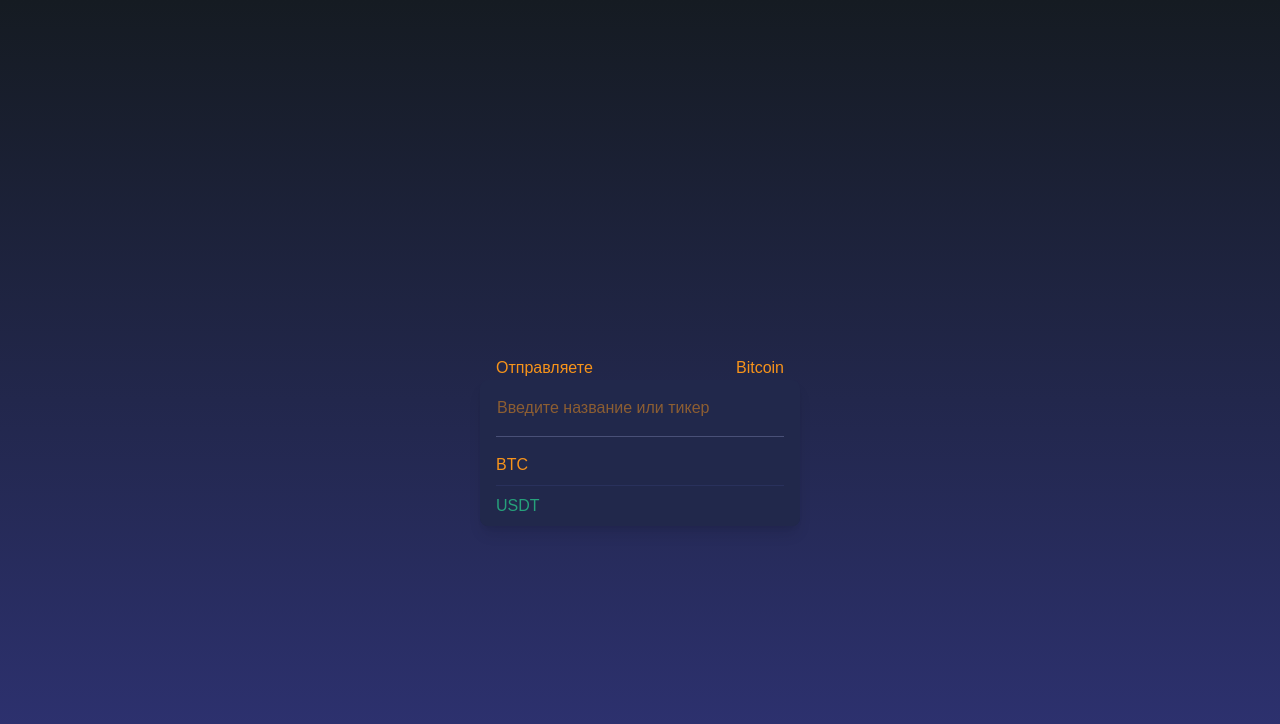
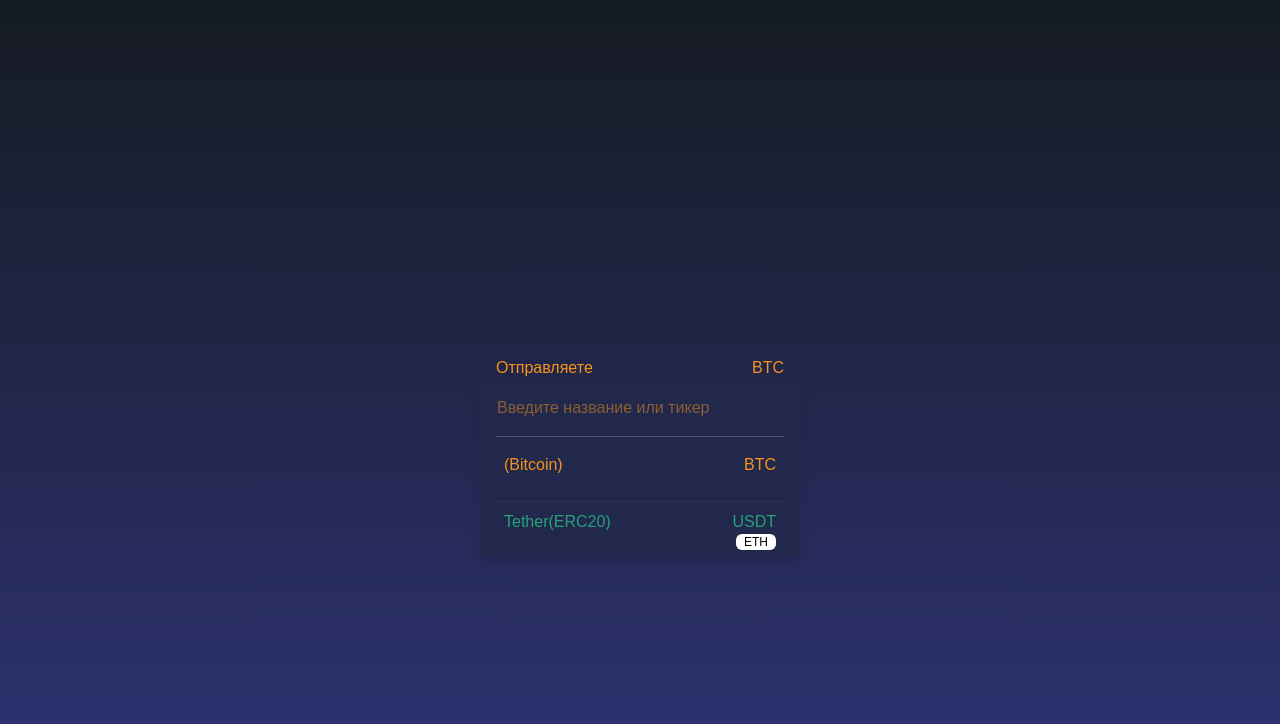
Before and after one commit to IvanGaevskiy/crypto-app, a React (Vite) app in the folder react/: page / in a window 1280 px wide. Both pictures are taken after a click on the button "BTC". Shown: the top 724 px of the page. Built offline with nearby package versions, Linux system fonts and the light colour scheme.

Commit message:
fix constants, add network

```diff
--- a/react/src/components/CurrencyPopover.tsx
+++ b/react/src/components/CurrencyPopover.tsx
@@ -8,20 +8,20 @@
 import { Input } from './Input'
 
 type CurrencyPopoverProps = {
-  selectedOptionValue: string
+  selectedOptionCurrency: string
   setSelectedOption: (value: CurrencyOption) => void
 }
 
 export const CurrencyPopover = ({
-  selectedOptionValue,
+  selectedOptionCurrency,
   setSelectedOption
 }: CurrencyPopoverProps) => {
   const [inputValue, setInputValue] = useState<string>('')
 
-  const { twText, title } =
-    CURRENCY_OPTIONS.find((option) => option.value === selectedOptionValue) || {}
+  const { twText, currency } =
+    CURRENCY_OPTIONS.find((option) => option.currency === selectedOptionCurrency) || {}
   const displayedOptions = CURRENCY_OPTIONS.filter((option) =>
-    option.title.toLowerCase().includes(inputValue.toLowerCase())
+    option.currency.toLowerCase().includes(inputValue.toLowerCase())
   )
 
   const isLastOption = (array: CurrencyOption[], option: CurrencyOption) => {
@@ -31,20 +31,20 @@
 
   const handleChange = (e: React.ChangeEvent<HTMLInputElement>) => {
     const value = e.target.value
-    setInputValue(value === '' ? '0.0000' : value)
+    setInputValue(value)
   }
 
   return (
     <Popover>
       <PopoverButton
         className={clsx(
-          'absolute top-1/2 right-2 flex h-8',
+          'absolute top-1/2 right-2 flex h-8 focus:outline-none',
           '-translate-y-1 cursor-pointer items-end justify-center',
           'rounded-lg px-3 py-2 text-2xl leading-5 hover:opacity-90',
           twText
         )}
       >
-        {title}
+        {currency}
       </PopoverButton>
       <PopoverPanel
         className={clsx(
@@ -64,9 +64,9 @@
           {displayedOptions.map((option) => (
             <div>
               <PopoverButton
-                key={option.value}
+                key={option.currency}
                 className={clsx(
-                  'w-full cursor-pointer bg-[#21284b] p-2 px-4 text-left hover:bg-[#29315c]',
+                  'w-full cursor-pointer bg-[#21284b] p-2 hover:bg-[#29315c]',
                   option.twText,
                   isLastOption(displayedOptions, option) ? 'rounded-b-lg' : ''
                 )}
@@ -74,7 +74,21 @@
                   setSelectedOption(option)
                 }}
               >
-                {option.title}
+                <div className="flex justify-between px-4">
+                  <div>{`${option.issuer || ''}(${option.blockchain})`}</div>
+                  <div className="flex flex-col">
+                    <div>{option.currency}</div>
+                    <div
+                      className={clsx(
+                        `ml-auto inline-block h-4 rounded-md px-2 text-xs`,
+                        option.twBgIssuer,
+                        option.twTextIssuer
+                      )}
+                    >
+                      {option.network}
+                    </div>
+                  </div>
+                </div>
               </PopoverButton>
               <div
                 className={clsx(
--- a/react/src/constants.tsx
+++ b/react/src/constants.tsx
@@ -1,29 +1,34 @@
 export type CurrencyOption = {
-  title: string
-  value: string
-  name: string
+  currency: string
+  blockchain: string
+  network?: string
+  issuer?: string
+  twBgIssuer?: string
+  twTextIssuer?: string
+  svg: string
   twText: string
-  twBg: string
   twBorder: string
   twFocusBorder: string
 }
 
 export const CURRENCY_OPTIONS: CurrencyOption[] = [
   {
-    title: 'BTC',
-    value: 'btc',
-    name: 'Bitcoin',
+    currency: 'BTC',
+    svg: 'bitcoin.svg',
+    blockchain: 'Bitcoin',
     twText: 'text-[#f7931a]',
-    twBg: 'bg-[#f7931a]',
     twBorder: 'border-[#f7931a]',
     twFocusBorder: 'focus:border-[#f7931a]'
   },
   {
-    title: 'USDT',
-    value: 'usdt',
-    name: 'Tether (ERC20)',
+    currency: 'USDT',
+    blockchain: 'ERC20',
+    network: 'ETH',
+    issuer: 'Tether',
+    twBgIssuer: 'bg-white',
+    twTextIssuer: 'text-black',
+    svg: 'tether.svg',
     twText: 'text-[#26a17b]',
-    twBg: 'bg-[#26a17b]',
     twBorder: 'border-[#26a17b]',
     twFocusBorder: 'focus:border-[#26a17b]'
   }
--- a/react/src/pages/exchange/ExchangePage.tsx
+++ b/react/src/pages/exchange/ExchangePage.tsx
@@ -10,7 +10,7 @@
   // const [selectedOption2, setSelectedOption2] = useState(CURRENCY_OPTIONS[1])
   const [inputValue, setInputValue] = useState<string>('')
 
-  const { name, twText, twBorder } = selectedOption
+  const { currency, twText, twBorder } = selectedOption
   // const { name: name2, twText: twText2, twBorder: twBorder2 } = selectedOption2
 
   const handleChange = (e: React.ChangeEvent<HTMLInputElement>) => {
@@ -26,7 +26,7 @@
         <label className={clsx("flex flex-col space-y-1", twText)}>
           <div className="flex justify-between px-4">
             <div>Отправляете</div>
-            <div>{name}</div>
+            <div>{currency}</div>
           </div>
           <Input
             className={`h-14 w-80 !bg-[#000000b0] text-2xl ${twBorder} ${twText}`}
@@ -34,7 +34,7 @@
             onChange={handleChange}
           />
           <CurrencyPopover
-            selectedOptionValue={selectedOption.value}
+            selectedOptionCurrency={selectedOption.currency}
             setSelectedOption={setSelectedOption}
           />
         </label>
```
